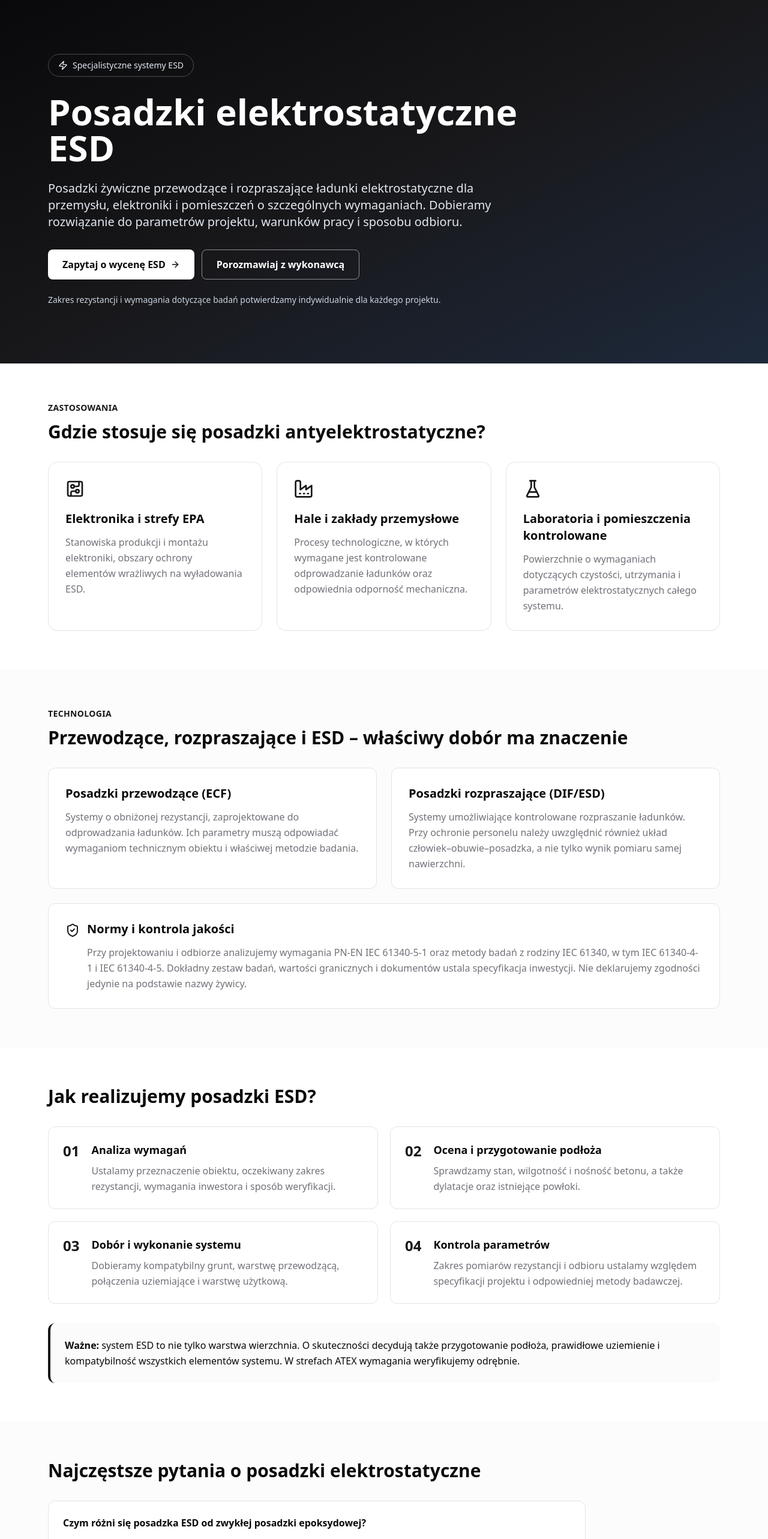
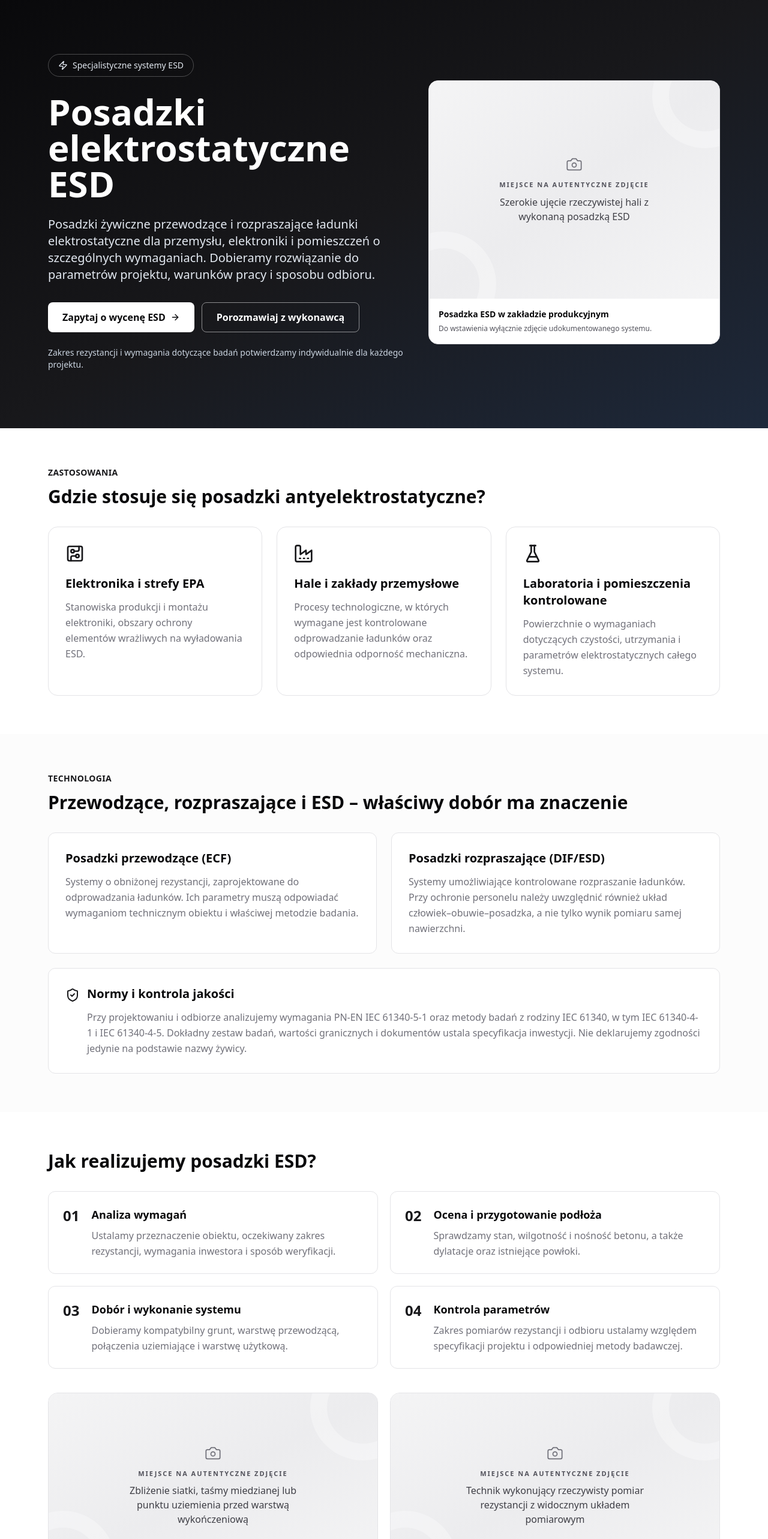
Before and after one commit to damianGG/posadzki-zywiczne, a Next.js app: page /posadzki-elektrostatyczne in a window 1280 px wide. Shown: the part 140-2706 px from the top of the page at 60% size. Built offline with nearby package versions, Linux system fonts and the light colour scheme.

Commit message:
feat: ESD hero and documented grounding/measurement image briefs

```diff
--- a/app/posadzki-elektrostatyczne/page.tsx
+++ b/app/posadzki-elektrostatyczne/page.tsx
@@ -2,6 +2,7 @@ import type { Metadata } from "next";
 import Link from "next/link";
 import { ArrowRight, CheckCircle2, CircuitBoard, Factory, FlaskConical, ShieldCheck, Zap } from "lucide-react";
 import RelatedSystems from "@/components/related-systems";
+import EditorialPhotoSlot from "@/components/editorial-photo-slot";
 import { absoluteUrl, SITE_PHONE, SITE_URL } from "@/lib/site-config";
 import { generatePageMetadata } from "@/lib/seo";
 import { getBreadcrumbSchema } from "@/lib/structured-data";
@@ -91,7 +92,8 @@ export default function PosadzkiElektrostatycznePage() {
       </div>
 
       <header className="bg-gradient-to-br from-zinc-950 via-zinc-900 to-slate-800 py-16 text-white md:py-24">
-        <div className="container mx-auto max-w-6xl px-4">
+        <div className="container mx-auto grid max-w-6xl gap-10 px-4 lg:grid-cols-[1.1fr_0.9fr] lg:items-center">
+          <div>
           <div className="inline-flex items-center gap-2 rounded-full border border-white/25 px-4 py-2 text-sm text-slate-200">
             <Zap className="h-4 w-4" aria-hidden="true" />
             Specjalistyczne systemy ESD
@@ -115,6 +117,13 @@ export default function PosadzkiElektrostatycznePage() {
           <p className="mt-6 text-sm text-slate-300">
             Zakres rezystancji i wymagania dotyczące badań potwierdzamy indywidualnie dla każdego projektu.
           </p>
+          </div>
+          <EditorialPhotoSlot
+            label="Posadzka ESD w zakładzie produkcyjnym"
+            shot="Szerokie ujęcie rzeczywistej hali z wykonaną posadzką ESD"
+            caption="Do wstawienia wyłącznie zdjęcie udokumentowanego systemu."
+            sizes="(max-width: 1024px) 100vw, 45vw"
+          />
         </div>
       </header>
 
@@ -183,6 +192,22 @@ export default function PosadzkiElektrostatycznePage() {
             </div>
           ))}
         </div>
+        <div className="mt-10 grid gap-5 md:grid-cols-2">
+          <EditorialPhotoSlot
+            label="Połączenie przewodzące"
+            shot="Zbliżenie siatki, taśmy miedzianej lub punktu uziemienia przed warstwą wykończeniową"
+            caption="Dokumentacja rzeczywistego etapu wykonania, bez pozorowanych połączeń."
+            aspect="wide"
+            sizes="(max-width: 768px) 100vw, 50vw"
+          />
+          <EditorialPhotoSlot
+            label="Pomiar gotowej posadzki"
+            shot="Technik wykonujący rzeczywisty pomiar rezystancji z widocznym układem pomiarowym"
+            caption="Bez dopisywania wyniku pomiaru, jeżeli nie pochodzi z dokumentacji."
+            aspect="wide"
+            sizes="(max-width: 768px) 100vw, 50vw"
+          />
+        </div>
         <div className="mt-8 rounded-xl border-l-4 border-primary bg-muted/40 p-6">
           <p className="leading-relaxed">
             <strong>Ważne:</strong> system ESD to nie tylko warstwa wierzchnia. O skuteczności
```
